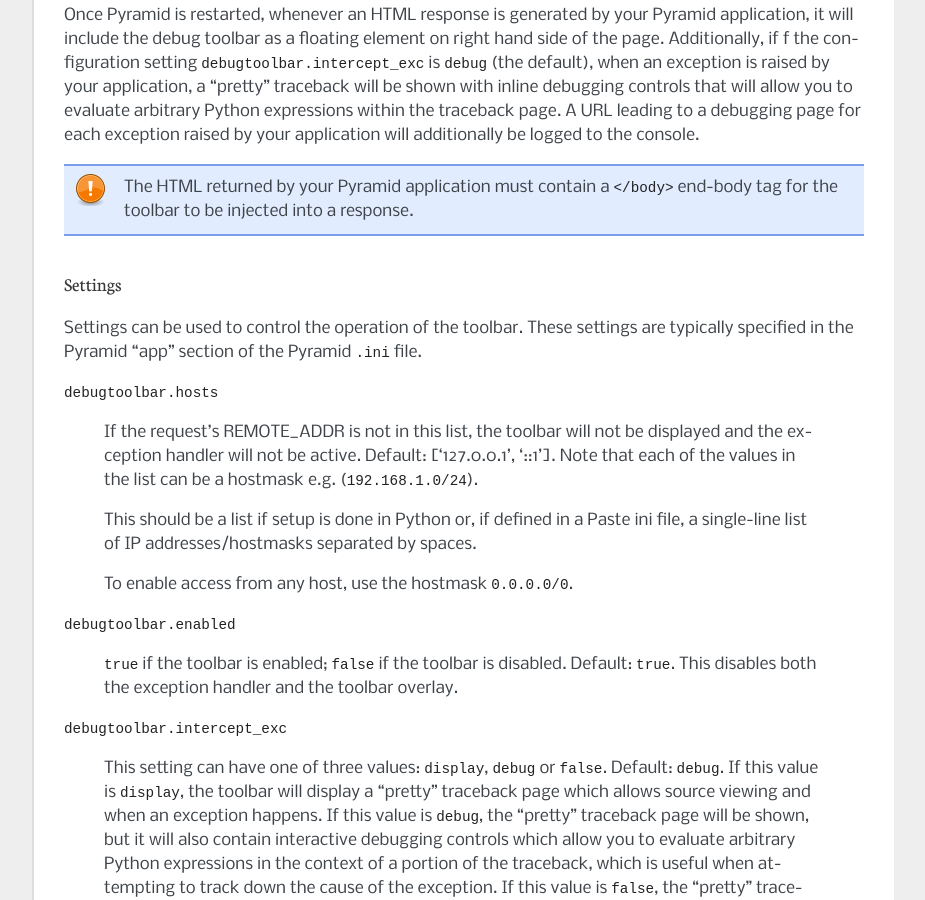
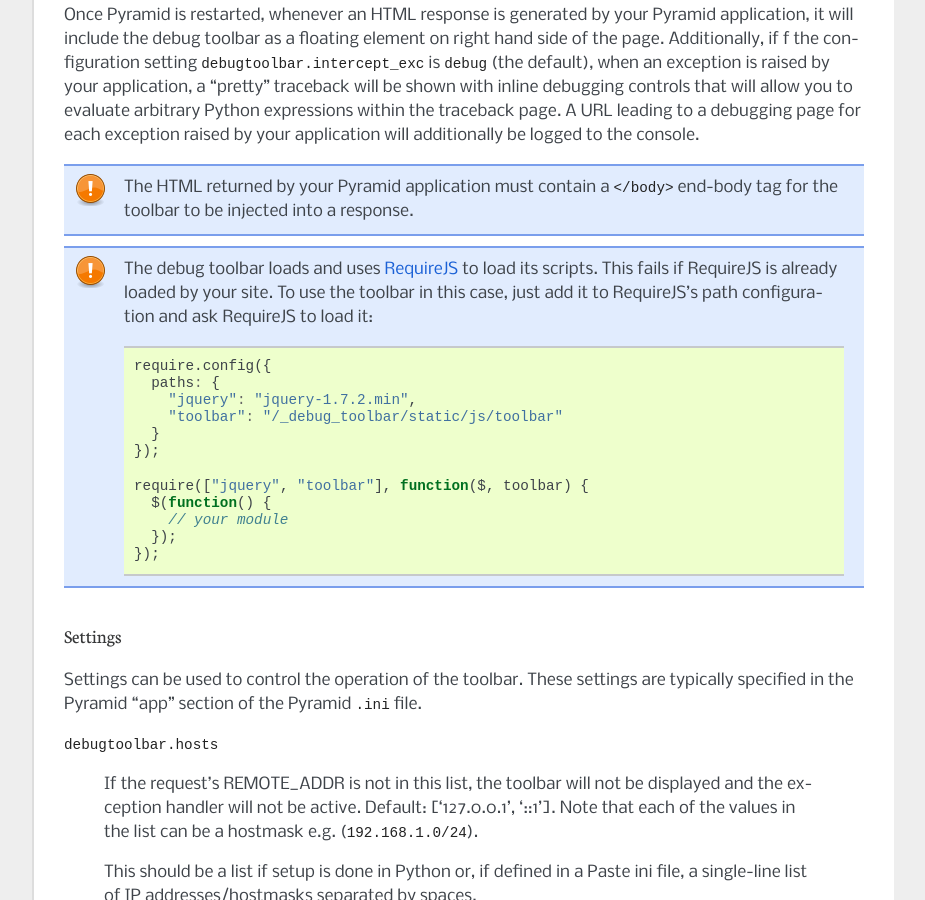
Before and after one commit to Pylons/pyramid_debugtoolbar, a Sphinx documentation site: the page built from docs/index.rst, in a window 1280 px wide and 900 px high, scrolled down 989 px. Shown: the whole window, without its empty margins (198-1123 px from the left). Built offline with Sphinx 7.4.7, drawn with Linux system fonts in a browser that asks for light colours.

Commit message:
Document usage with RequireJS already present.

```diff
--- a/docs/index.rst
+++ b/docs/index.rst
@@ -58,6 +58,28 @@
 
 .. note:: The HTML returned by your Pyramid application must contain a
    ``</body>`` end-body tag for the toolbar to be injected into a response.
+
+.. note:: The debug toolbar loads and uses RequireJS_ to load its scripts.
+   This fails if RequireJS is already loaded by your site.
+   To use the toolbar in this case, just add it to RequireJS's path configuration
+   and ask RequireJS to load it:
+
+   .. code-block:: javascript
+
+      require.config({
+        paths: {
+          "jquery": "jquery-1.7.2.min",
+          "toolbar": "/_debug_toolbar/static/js/toolbar"
+        }
+      });
+
+      require(["jquery", "toolbar"], function($, toolbar) {
+        $(function() {
+          // your module
+        });
+      });
+
+.. _RequireJS: http://requirejs.org/
 
 Settings
 ~~~~~~~~
```
